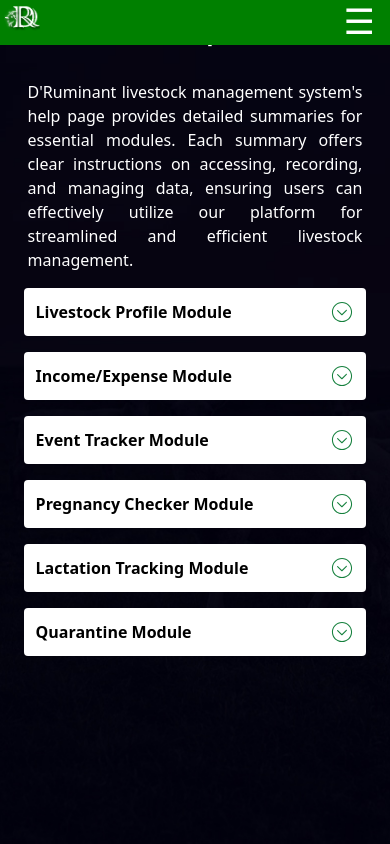
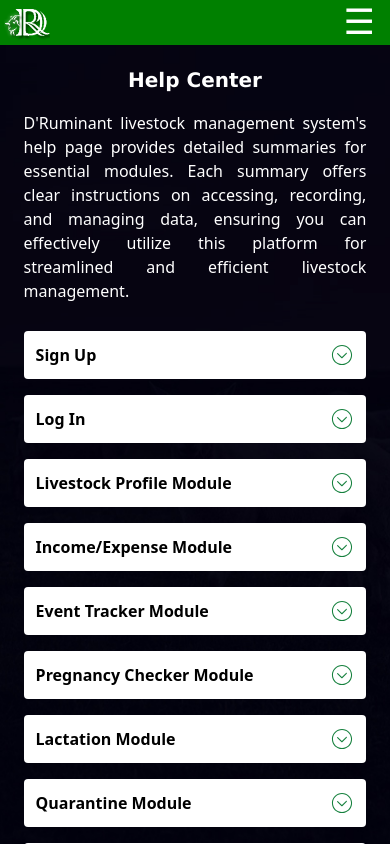
Before and after one commit to Samuel-EA1/druminant_project, a Next.js app: page /help in a window 390 px wide. Built offline with nearby package versions, Linux system fonts and the light colour scheme.

Commit message:
fixed all except quarantine yet

```diff
--- a/src/components/body.js
+++ b/src/components/body.js
@@ -16,13 +16,14 @@
   return (
     <div className="parent-body ">
       {/* <h1 className="main-name">D&apos;Ruminant</h1> */}
-      <Image
+      {/* <Image
         className="main-name"
         src={"/image/newlogo.png"}
         width={100}
         height={100}
         style={{marginTop:"150px"}}
-      />
+      /> */}
+      <h1 className="main-name">D'Ruminant</h1>
       <p className="main-text ">
         Your solution for streamlined ruminant livestock management which
         centralizes all aspects of livestock care, offering tools to enhance
--- a/src/components/moduleheader.js
+++ b/src/components/moduleheader.js
@@ -242,9 +242,10 @@
         <Link href={"/"}>
           <Image
             src="/image/mobilelogo.png"
-            width={40}
+            width={50}
             height={70}
             className="main-imae"
+            style={{marginTop:"1px"}}
           />
         </Link>
         {hamburg && (
--- a/src/pages/help.js
+++ b/src/pages/help.js
@@ -25,45 +25,70 @@
 
       <div className="flex p-2 justify-center  items-start my-2   md:mt-20">
         <div className="w-full sm:w-10/12  my-1 md:max-w-2xl">
-         <h1 className=" help">Help</h1>
-          <p className=" text-justify text-md px-1 text-vnet-blue text-white w-11/12 mx-auto  mb-2">
+         <h1 className=" help">Help Center</h1>
+          <p className=" text-justify text-md mb-5 mt-4  text-vnet-blue text-white w-11/12 mx-auto ">
             D&apos;Ruminant livestock management system&apos;s help page
             provides detailed summaries for essential modules. Each summary
             offers clear instructions on accessing, recording, and managing
-            data, ensuring users can effectively utilize our platform for
+            data, ensuring you can effectively utilize this platform for
             streamlined and efficient livestock management.
           </p>
           <ul className="flex flex-col">
             {[
               {
+                question: "Sign Up",
+                answer:
+                  "The sign up enables you to have access to create an account with D'Ruminant Livestock Management System. To sign up, please follow these steps: Navigate to the home page and click on the 'Launch App' button, which will direct you to the login page. On the login page, click on the 'Sign Up' link located below the login form. This will take you to the sign-up page, where you will need to enter a unique username without spaces, a unique email address that has not been used previously, a strong password with a minimum of six characters, the name of the farmland you work on (ensure that the farmland name exists), and select your role. For a successful sign-up, ensure that the username and email address are unique, the password meets the required strength and length, and the farmland name is valid. By adhering to these guidelines, you will be able to create an account and gain access to D'Ruminant Livestock Management System.",
+              },
+              {
+                question: "Log In",
+                answer:
+                  "To access the dashboard, you must log in with your registered account. First, ensure you have already created an account. Then, navigate to the home page and click on the 'Launch App' button. This will direct you to the login page, which contains the login form. Enter your registered username and password in the appropriate fields and click on the 'Login' button. If you have forgotten your password, click on the 'Forgot Password' link. You will be prompted to enter your email address. After submitting your email address, wait for an email from us. Upon receiving the email, open it and click on the 'Reset Password' link, which will direct you to the reset password page. On this page, enter your new password, confirm it, and click on the 'Reset Password' button. You can then log in with your original username and new password.",
+              },
+              {
                 question: "Livestock Profile Module",
                 answer:
-                  " The Livestock Profile module helps farmers manage detailed records for each animal in their herd. Accessible on the dashboard after login or sign-up, users can click on the module to enter the page. To add a profile, click the Add Profile button, complete the form, and save it. The livestock table displays all profiles with headers and includes action buttons for editing, deleting, viewing details, and quarantining records. Each button is represented by an icon with a hover-over title for clarification.",
+                  " To keep records of your farm animals, navigate to the Livestock Profile Management section on the dashboard. After clicking on it, select the livestock you want to work on. This will direct you to the main page for the selected livestock. To add a new livestock profile, click on the 'Add Profile' button and fill in the form correctly. Please note that all fields, except for 'Remark' are required for successful submission. The table will display and keep all the records you have entered. You can manipulate these records by editing, deleting, or quarantining them. However, it is important to note that only the admin and the creator of the record have the permissions to manipulate it. To understand the function of each icon, hover over them if you are using a desktop or laptop computer. Additionally, for quick access, you can use the search bar to find a record using its unique tag id.",
               },
               {
                 question: "Income/Expense Module",
                 answer:
-                  "The income/expense module helps farmers manage detailed records of livestock-related income and expenses. Accessible from the dashboard upon login or sign-up, the module appears after logging in. Users can select the Income and Expense option and choose the relevant livestock. The page has two sections: Income on the left and Expense on the right. To add entries, click Add Income or Add Expense, complete the form, and submit it. View records by clicking View Income or View Expense. The actions column includes icons for editing, deleting, and viewing records, with hover-over titles for clarification.",
+                  "To record and maintain livestock-related financial records, navigate to the dashboard and select 'Income/Expense'. Choose the livestock to which the income or expense relates. The page will display income cards on the left and expense cards on the right. These cards show the total number of records and the total amount for both income and expenses, updating each time a new record is added or an existing record is edited. To add a new record, click on the 'Add' button and complete the form that appears. You can view either the income table or the expense table by clicking the corresponding 'View' button. Please note that only the admin and the creator of the record have the permissions to manipulate it.",
               },
               {
                 question: "Event Tracker Module",
                 answer:
-                  "The Event Tracker module helps livestock farmers keep track of events throughout their livestock's lifetime. Accessible from the dashboard, users can enter the event tracking page by clicking on the Event Tracker module. After selecting the livestock, click the Add Event button to open a new event form, fill it in, and submit it. The table lists all event records with headers for Table ID, Tag ID, Event Type, Event Date, Entry Date, and Actions. The actions column includes icons for editing, deleting, and viewing records. Each icon has a hover-over title for clarification.",
+                  "To keep and monitor events in your livestock, navigate to the 'Event Tracker' on the dashboard. Select the livestock you want to monitor, which will direct you to the main page for the selected livestock. To add a new event, click on the 'Add Record' button and fill in the form correctly. Please note that all fields, except for 'Remark' are required for successful submission. The table will display and keep all the records you have entered. You can manipulate these records by editing or deleting them. However, it is important to note that only the admin and the creator of the record have the permissions to manipulate it. To understand the function of each icon, hover over them if you are using a desktop or laptop computer. Additionally, for quick access, you can use the search bar to find a record using its tag ID.",
               },
               {
                 question: "Pregnancy Checker Module",
                 answer:
-                  "The Pregnant Checker module helps livestock farmers monitor due dates for delivery by automatically calculating a due date based on the breeding date entered by the farmer. Accessible from the dashboard, users can select the Pregnant Checker module and choose the livestock they want to monitor. o add a new due date record, click the Add Record button on the pregnancy checker page, fill out the form accurately, and submit it. The table lists all due date records with headers for Table ID, Tag ID, Gestation Period, Breeding Date, Expected Delivery Date, and Actions. The actions column includes icons for editing, deleting, and viewing records. Each icon has a hover-over title for clarification.",
+                  "To monitor and record the expected delivery dates in your livestock, select 'Pregnancy Tracker' on the dashboard. Then, choose the livestock you want to track, which will direct you to the main page. To add a new record, click on the 'Add Record' button and completely and correctly fill in the form. The page also contains a table displaying all the records that have been entered, including the approximate delivery date, which is calculated manually based on the gestation period entered. You can manipulate these records by editing or deleting them. However, it is important to note that only the admin and the creator of the record have the permissions to manipulate it. To understand the function of each icon, hover over them if you are using a desktop or laptop computer. Additionally, for quick access, you can use the search bar to find a record using its unique tag ID.",
               },
               {
-                question: "Lactation Tracking Module",
+                question: "Lactation Module",
                 answer:
-                  "The Lactation Tracking module helps livestock farmers monitor parameters such as milk yield and milk composition. Accessible from the dashboard, users can click on the Lactation Tracking module and select the livestock they want to track. To add a new lactation record, click the Add Record button on the lactation tracking page, complete the form accurately, and submit it. The table lists all lactation records with headers for Table ID, Milk Yield, Tag ID, Delivery Date, Weight, and Actions. The actions column includes icons for editing, deleting, viewing records, and viewing milk composition details. Each icon has a hover-over title for clarification.",
+                  "To record and monitor parameters such as milk yield and milk composition, navigate to the dashboard and click on 'Lactation'. Select the livestock you want to monitor, which will direct you to the main page for the selected livestock. To add a new record, click on the Add Record button and fill in the form correctly. The table will display and keep all the records you have entered. You can manipulate these records by editing or deleting them. However, it is important to note that only the admin and the creator of the record have the permissions to manipulate it. To understand the function of each icon, hover over them if you are using a desktop or laptop computer. Additionally, for quick access, you can use the search bar to find a record using its tag ID.",
               },
               {
                 question: "Quarantine Module",
                 answer:
-                  "The Quarantine module helps farmers manage quarantined livestock profiles, providing visibility and control over animals in quarantine. Accessible from the dashboard, users can select the Quarantine module and choose the livestock to check quarantined profiles. The module displays a table of records for livestock profiles moved from the Livestock Profile module to the Quarantine module. The table headers include Table ID, Tag ID, Quarantine Date, Release Date, and Actions. The actions column includes icons for viewing details of the selected quarantined record and releasing the quarantined livestock profile back to the Livestock Profile module. Each icon has a hover-over title for clarification.",
+                  "To view quarantined profiles, head to the dashboard and select 'Quarantine'. Then, select the livestock you want to view, which will direct you to the main page for the selected livestock. This page contains the profiles that have been quarantined from the livestock profile page. On this page, you can either view the details of a quarantined profile or release a quarantined profile, which will then return it to the livestock profile. Additionally, for quick access, you can use the search bar to find a record using its tag ID.",
+              },
+              {
+                question: "Profile",
+                answer:
+                  "To view or update your profile, navigate to the navbar and select 'Profile', which will take you to the profile page. Alternatively, you can access the profile page by heading to the footer and clicking on 'Profile'. To update your profile, click on 'Update Profile', fill in the form that appears correctly, and save the changes.",
+              },
+              {
+                question: "Requests",
+                answer:
+                  "As an admin, you have the ability to view individuals or workers requesting to join your farmland. You can choose to accept or decline these requests. The Requests section is located on the navbar. Upon accepting a request, the individual is automatically added to your staff list and gains access to your farmland dashboard, enabling them to view existing records and add new ones. For security and integrity purposes, their permissions are restricted to manipulating only the records they have created.",
+              },
+              {
+                question: "Staff",
+                answer:
+                  "As an admin, you can also see all the people whose requests you have accepted and who have become your staff. You have the authority to dismiss any staff member. To view the staff list, navigate to the navbar and click on 'Staff'",
               },
             ].map((item, index) => (
               <li key={index} className="bg-white my-2 shadow-neutral-50 rounded w-11/12 mx-auto" >
--- a/src/pages/profile/[username].js
+++ b/src/pages/profile/[username].js
@@ -245,11 +245,11 @@
                     className={INPUT_CLASS}
                   />
                 </div>
-                <button type="submit" className={BUTTON_CLASS}>
+                <button type="submit" style={{backgroundColor:"green", marginTop:"20px"}} className={BUTTON_CLASS}>
                   {editing ? (
                     <>
                       {" "}
-                      <AiOutlineLoading3Quarters className="text-white text-2xl animate-spin " />{" "}
+                      <AiOutlineLoading3Quarters className="text-white  text-2xl animate-spin " />{" "}
                       <p> Processing</p>
                     </>
                   ) : (
@@ -298,7 +298,7 @@
             <div className="text-center mt-16 flex  flex-col sm:flex-row justify-between">
               <Link href={`/dashboard/${profileData?.farmland}`}>
                 <p
-                  className={`bg-purple-600 cursor-pointer py-3 px-3 rounded mb-5 md:mb-0 `}
+                  className={`bg-green-600 hover:bg-green-700 cursor-pointer py-3 px-3 rounded mb-5 md:mb-0 `}
                 >
                   Go to farm
                 </p>
@@ -313,7 +313,7 @@
                   e.stopPropagation();
                   setEditProfile(true);
                 }}
-                className={`bg-purple-600 py-3 cursor-pointer px-3 rounded mb-5  md:mb-0  ${
+                className={`bg-purple-600 hover:bg-purple-700  py-3 cursor-pointer px-3 rounded mb-5  md:mb-0  ${
                   userData?.username !== profileData?.username &&
                   "bg-gray-500 cursor-not-allowed"
                 }`}
@@ -322,7 +322,7 @@
               </p>
               <p
                 onClick={logOut}
-                className={`bg-[red] cursor-pointer py-3 px-3 rounded mb-5  md:mb-0  ${
+                className={`bg-[#ff0000ce] hover:bg-[#ff0000d9] cursor-pointer py-3 px-3 rounded mb-5  md:mb-0  ${
                   userData?.username !== profileData?.username &&
                   "bg-gray-500 cursor-not-allowed"
                 }`}
--- a/src/pages/staffinfo.js
+++ b/src/pages/staffinfo.js
@@ -135,7 +135,7 @@
             <div className="  mb-4 border-b pb-2 border-gray-500 flex items-center space-x-2">
               <BsPeople className="text-white text-lg h-10 w-10" />
               <h3 className="text-2xl font-bold leading-none   text-white">
-                Staff
+                Staff List
               </h3>
             </div>
             {fetching ? (
--- a/src/styles/globals.css
+++ b/src/styles/globals.css
@@ -198,7 +198,7 @@
   font-size: 15px;
   /* background-color: yellow; */
   width: 50%;
-  margin: 12px 0px 0px 80px;
+  margin: 10px 0px 0px 80px;
   color: white;
 }
 
@@ -206,8 +206,12 @@
   width: 18%;
   height: auto;
   margin-left: 80px;
-  margin-top: 190px;
+  margin-top: 180px;
   padding-top: 50px;
+  color: white;
+  font-size: 50px;
+  font-weight: bold;
+  font-family: Verdana, Geneva, Tahoma, sans-serif;
 }
 
 .lauch-btn p {
@@ -1596,7 +1600,7 @@
     right: 0;
     left: 0;
     background-color: white;
-    border-bottom: 5px solid #0e4100;
+    border-bottom: 3px solid #0e4100;
     z-index: 1000;
     display: block;
     animation: slideDown 0.5s ease forwards;
@@ -1893,7 +1897,7 @@
   .main-name {
     width: 20%;
     height: auto;
-    margin-top: 150px;
+    margin-top: 180px;
   }
 
   .launch-btn {
@@ -1921,7 +1925,7 @@
     margin: 20px auto;
   }
   .help {
-    margin-top: -80px;
+    margin-top: -20px;
     margin-bottom: 30px;
     color: white;
     font-family: Verdana, Geneva, Tahoma, sans-serif;
@@ -1978,8 +1982,8 @@
     font-size: 15px;
   }
   .help {
-    margin-top: 00px;
-    margin-bottom: 30px;
+    margin-top: 45px;
+    margin-bottom: 10px;
     color: white;
     font-family: Verdana, Geneva, Tahoma, sans-serif;
     text-align: center;
@@ -2470,7 +2474,7 @@
   .main-name {
     width: 40%;
     height: auto;
-    margin: 150px 0px 0px 30px;
+    margin: 180px 0px 0px 30px;
   }
 
   .launch-btn {
@@ -2638,11 +2642,11 @@
   }
 
   .main-name {
-    margin-top: 150px;
     margin-left: 15px;
     width: 55%;
     height: auto;
-    margin-top: 110px;
+    margin-top: 150px;
+    font-size: 40px;
   }
 
   .launch-btn {
```
